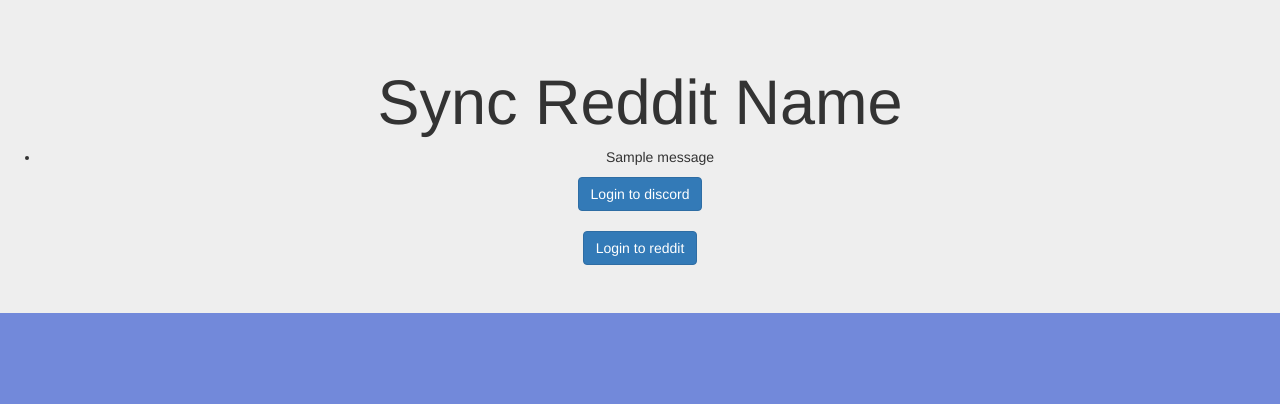
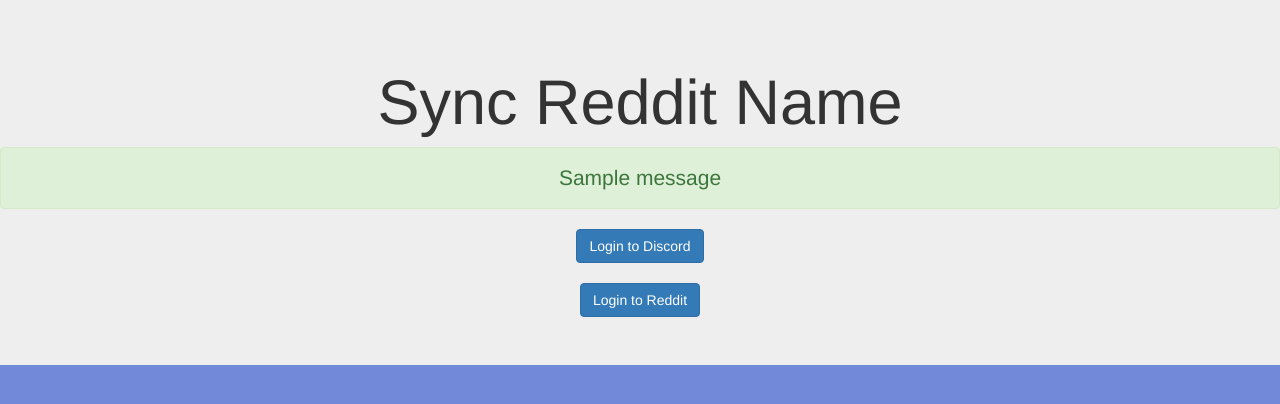
Before and after one commit to b1naryth1ef/discord-reddit-sync, a Flask app: page / in a window 1280 px wide. Shown: the top 404 px of the page. Run offline with Flask 2, Linux system fonts and the light colour scheme; one stand-in notice (Sample message) is shown; parts of the project's set-up code (start-up, migrations or seed data) failed here and were passed over; some libraries are stand-ins or nearby versions.

Commit message:
Support for flair colors, better notifications

```diff
--- a/app.py
+++ b/app.py
@@ -3,6 +3,9 @@
 import settings
 import praw
 import os
+
+PROVIDERS = ['discord', 'reddit']
+FLAIR_COLORS = ['discord', 'green', 'red', 'orange', 'cyan', 'blue', 'purple']
 
 app = Flask(__name__)
 app.config.update({k: getattr(settings, k) for k in dir(settings)})
@@ -54,6 +57,19 @@
     return render_template("index.html", reddit=session.get('reddit'), discord=session.get('discord'))
 
 
+@app.route('/logout/<provider>')
+def route_logout(provider=None):
+    if provider not in PROVIDERS:
+        return "Invalid Provider", 400
+
+    if provider in session:
+        del session[provider]
+        del session[provider + '_token']
+
+    flash("Logged out of %s" % provider, 'success')
+    return redirect(url_for('.route_index'))
+
+
 @app.route('/redirect/<provider>')
 def route_redirect(provider=None):
     if provider == 'discord':
@@ -76,6 +92,10 @@
     if request.values.get('error'):
         return request.values['error']
 
+    # Make sure this is a valid provider
+    if provider not in PROVIDERS:
+        return "Invalid Provider", 400
+
     if provider == "discord":
         discord = make_discord_session(state=session.get('discord_state'))
         token = discord.fetch_token(
@@ -84,6 +104,7 @@
             authorization_response=request.url)
         session['discord_token'] = token
         session['discord'] = get_discord_account()
+        flash('Logged into Discord account %s' % session['discord']['username'], 'success')
     elif provider == "reddit":
         reddit = make_reddit_session(state=session.get('reddit_state'))
 
@@ -102,19 +123,27 @@
             authorization_response=request.url)
         session['reddit_token'] = token
         session['reddit'] = get_reddit_account()
-    else:
-        return "Invalid Provider", 400
+        flash('Logged into Reddit account %s' % session['reddit']['name'], 'success')
+
     return redirect(url_for('.route_index'))
 
 
 @app.route('/link')
 def link():
+    flair_class = request.values.get('color', 'discord')
+    if flair_class not in FLAIR_COLORS:
+        return "Invalid Flair Color", 400
+
+    for provider in PROVIDERS:
+        if provider + '_token' not in session:
+            return "Invalid Provider Session", 400
+
     session['reddit'] = get_reddit_account()
     session['discord'] = get_discord_account()
 
     res = app.r.set_flair("discordapp", session['reddit']['name'],
                           flair_text="%s#%s" % (session['discord']['username'], session['discord']['discriminator']),
-                          flair_css_class="discord")
+                          flair_css_class=flair_class)
     if len(res['errors']):
         flash("Failed to link accounts!", "error")
     else:
--- a/templates/index.html
+++ b/templates/index.html
@@ -4,13 +4,15 @@
   <h1>Sync Reddit Name</h1>
 
   <div>
-    {% with messages = get_flashed_messages() %}
+    {% with messages = get_flashed_messages(with_categories=true) %}
     {% if messages %}
-    <ul class=flashes>
-      {% for message in messages %}
-      <li>{{ message }}</li>
+    <div>
+      {% for category, message in messages %}
+      <div class="alert alert-{{ category }}">
+        <p>{{ message }}</p>
+      </div>
       {% endfor %}
-    </ul>
+    </div>
     {% endif %}
     {% endwith %}
   </div>
@@ -18,16 +20,18 @@
   <div>
     <div>
       {% if discord %}
-      Logged into discord as {{ discord['username'] }}#{{ discord['discriminator'] }}
+      Logged into Discord as {{ discord['username'] }}#{{ discord['discriminator'] }}
+      <a class="btn btn-danger" href="/logout/discord">Logout of Discord</a>
       {% else %}
-      <a class="btn btn-primary" href="/redirect/discord">Login to discord</a>
+      <a class="btn btn-primary" href="/redirect/discord">Login to Discord</a>
       {% endif %}
     </div>
     <div style="padding-top: 20px;">
       {% if reddit %}
-      Logged into reddit as {{ reddit['name'] }}
+      Logged into Reddit as {{ reddit['name'] }}
+      <a class="btn btn-danger" href="/logout/reddit">Logout of Reddit</a>
       {% else %}
-      <a class="btn btn-primary" href="/redirect/reddit">Login to reddit</a>
+      <a class="btn btn-primary" href="/redirect/reddit">Login to Reddit</a>
       {% endif %}
     </div>
   </div>
```
Also changed, not shown: README.md (added).
